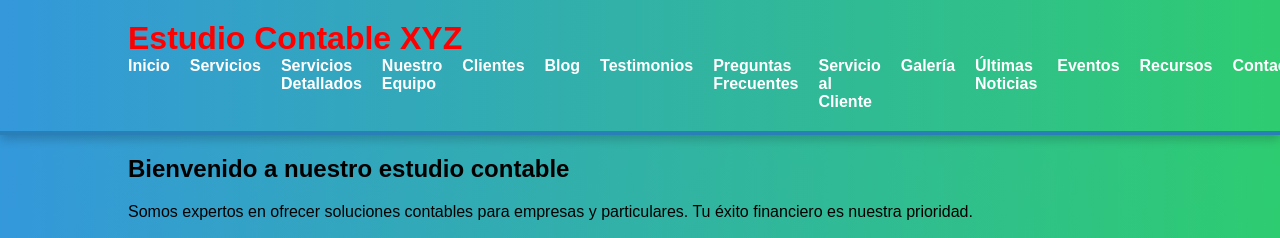
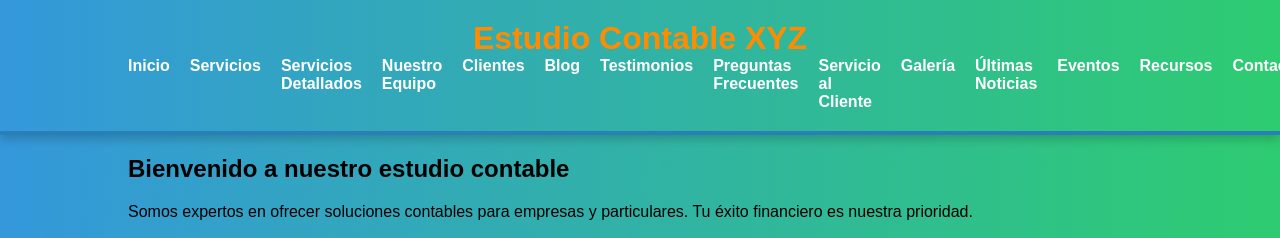
Before and after one commit to MSPNPT/Conta, a plain HTML site: page index.html in a window 1280 px wide. Shown: the top 238 px of the page. Drawn offline with Linux system fonts and the light colour scheme.

Commit message:
Update styles.css

```diff
--- a/styles.css
+++ b/styles.css
@@ -8,7 +8,8 @@ body {
 }
 h1 {
     margin: 0 auto;
-    color: #FF0000;
+    color: #FF8C00;
+    text-align: center;
 }
 
 .container {
```
